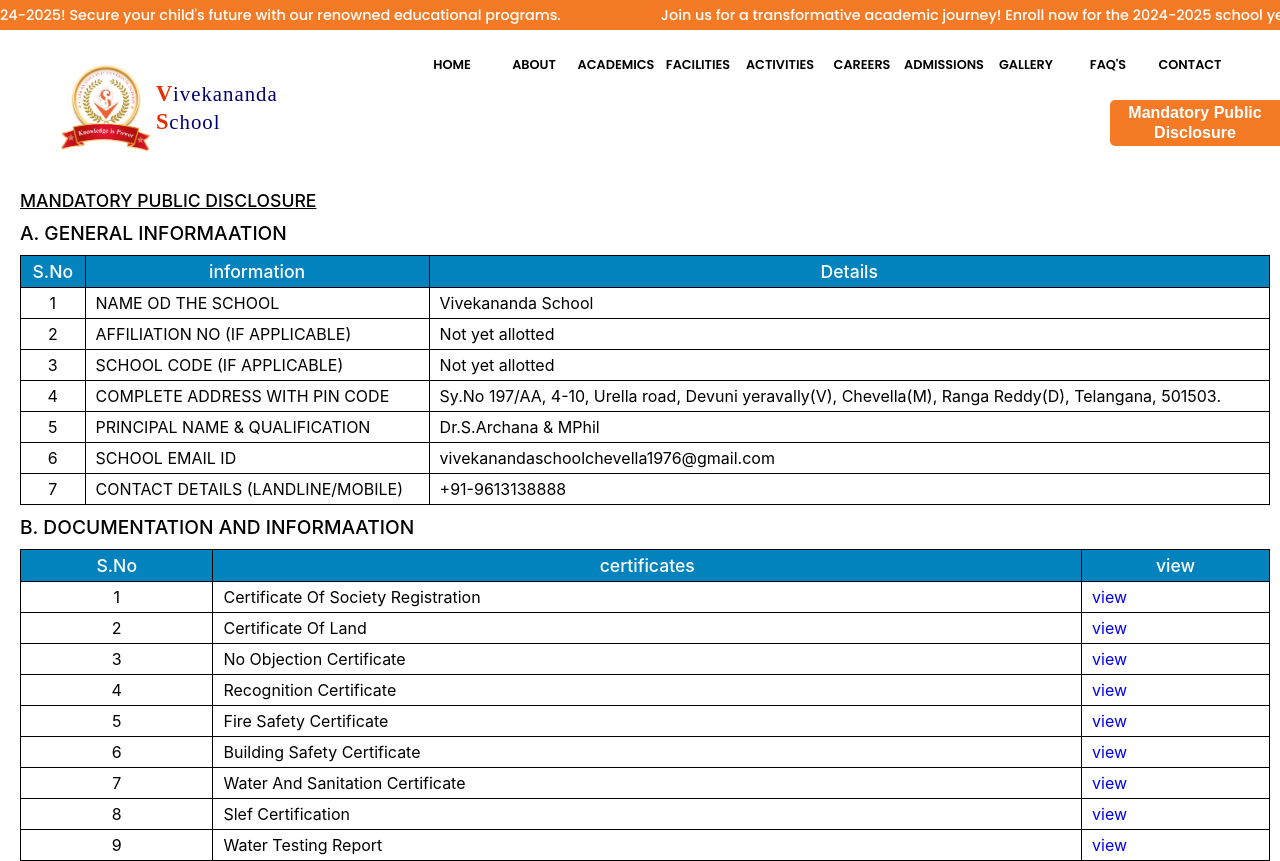
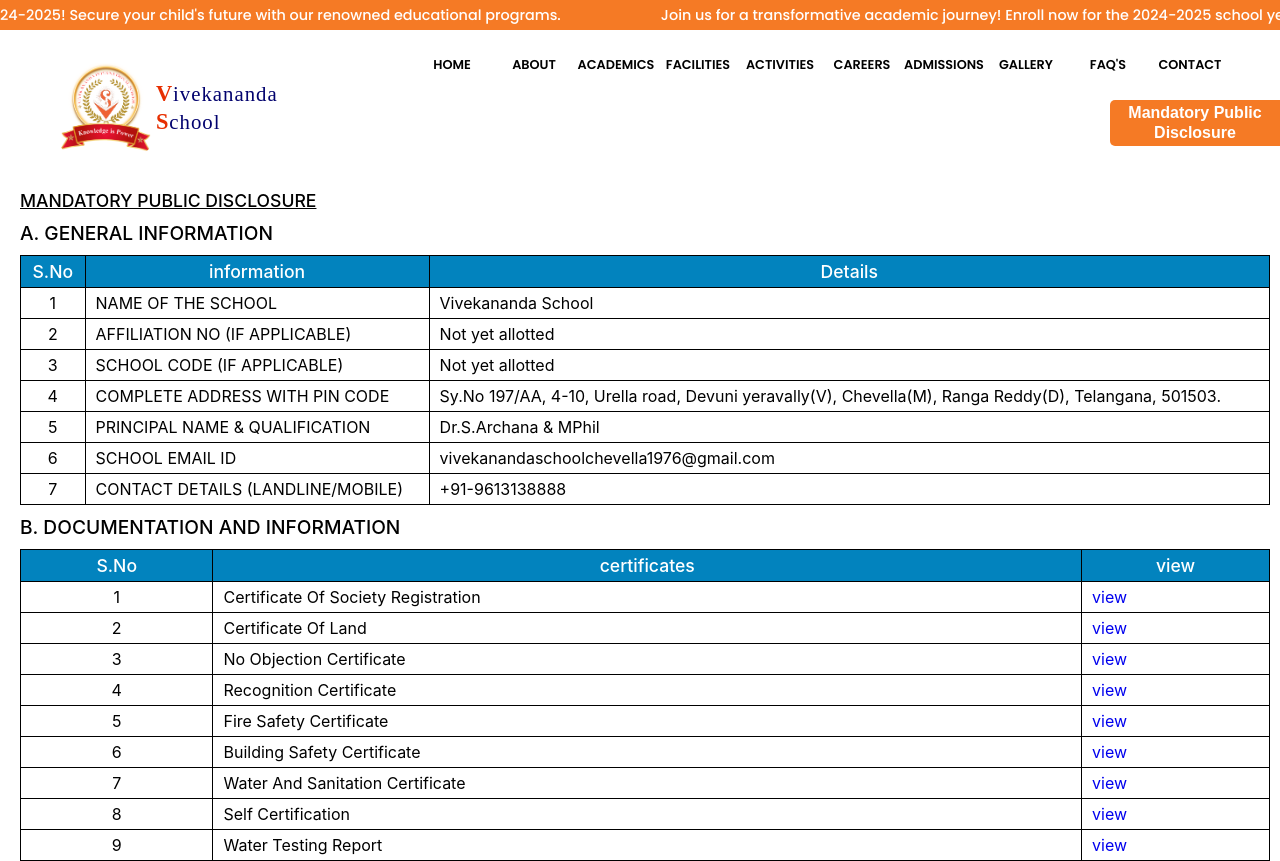
Before and after one commit to SaanvikaSolutions/VISSchool, a React (Create React App) app in the folder frontend/: page /certificates in a window 1280 px wide. Built offline with nearby package versions, Linux system fonts and the light colour scheme.

Commit message:
modified the dpelling mistakes

```diff
--- a/frontend/src/Components/Certificates/Certificates.js
+++ b/frontend/src/Components/Certificates/Certificates.js
@@ -7,7 +7,7 @@
         <>
             <div className="certificates-con">
                 <h2>mandatory public disclosure</h2>
-                <h1 style={{textTransform:'uppercase'}}>A. General InformaATION</h1>
+                <h1 style={{textTransform:'uppercase'}}>A. General Information</h1>
                 <table className="general-info">
                     <thead>
                         <tr>
@@ -20,7 +20,7 @@
                     <tbody>
                         <tr >
                             <td>1</td>
-                            <td style={{textTransform:'uppercase'}}>name od the school</td>
+                            <td style={{textTransform:'uppercase'}}>name of the school</td>
                             <td style={{textAlign:'left'}}>
                                 Vivekananda School
                             </td>
@@ -58,7 +58,7 @@
                     </tbody>
                 </table>
 
-                <h1 style={{textTransform:'uppercase'}}>B. Documentation and InformaATION</h1>
+                <h1 style={{textTransform:'uppercase'}}>B. Documentation and Information</h1>
                 {/* <a href="/documents/society.pdf" target="_blank" rel="noopener noreferrer">certificate of society registration</a>
                 <a href="/documents/CERTIFICATEOFLAND.pdf" target="_blank" rel="noopener noreferrer">certificate of land</a>
                 <a href="/documents/NOC.pdf" target="_blank" rel="noopener noreferrer">No Objection Certificate</a>
@@ -119,7 +119,7 @@
                         </tr>
                         <tr>
                             <td>8</td>
-                            <td style={{textTransform:'capitalize'}}>slef certification</td>
+                            <td style={{textTransform:'capitalize'}}>self certification</td>
                             <td><a href="/documents/SELFCERTIFICATION.pdf" target="_blank" rel="noopener noreferrer">view</a></td>
                         </tr>
                         <tr>
--- a/frontend/src/Components/Home/Home.js
+++ b/frontend/src/Components/Home/Home.js
@@ -106,7 +106,7 @@
                             <img src={three2} alt='three2'/>
                         </div>
                         <h1>The</h1>
-                        <h1>preporatory</h1>
+                        <h1>preparatory</h1>
                         <h1>stage</h1>
                         <p>class 3 to 5</p>
                         <p>( 8 to 11 years )</p>
@@ -137,7 +137,7 @@
                         <div>
                             <img src={hwd2} alt='hwd2'/>
                         </div>
-                        <p>Child & Safty</p>
+                        <p>Child safety</p>
                     </div>
                     <div>
                         <div>
```
